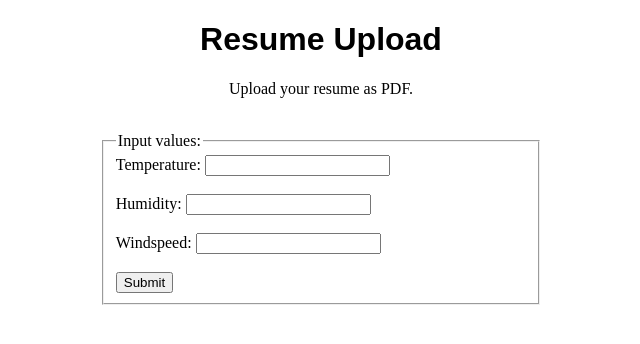
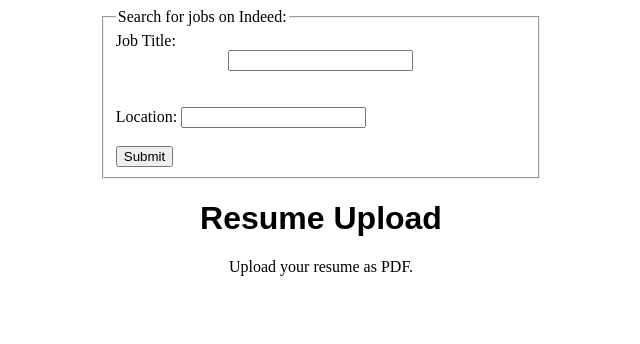
Before and after one commit to florachen0014/ResumeSurvivor, a Python web app: template templates/index.html in a window 1280 px wide. Shown: the top 344 px of the page, without its empty margins (319-959 px from the left). Run offline with Jinja, Linux system fonts and the light colour scheme; the template is opened without the code that fills it, so the values that code supplies are empty.

Commit message:
Updated app.py and index.html

```diff
--- a/app.py
+++ b/app.py
@@ -73,6 +73,8 @@
         file_url = None
     return render_template('index.html', form=form, file_url=file_url)
 
+def main():
+    return 0
 
 
 '''
--- a/templates/index.html
+++ b/templates/index.html
@@ -12,6 +12,21 @@
 	<!-- </title> -->
 </head>
 <body>
+
+<form action="{{ url_for('main') }}" method="POST">
+    <fieldset>
+        <legend>Search for jobs on Indeed:</legend>
+        Job Title:
+        <center><input name="job_title" type="text" required></center>
+        <br>
+        <br> Location:
+        <input name="location" type="text" required>
+        <br>
+        <br>
+        <input type="submit">
+    </fieldset>
+</form>
+
 <h1 style="font-family:arial;"><center>Resume Upload</center></h1>
 <p style="font-family:arial;"><center>Upload your resume as PDF.</center></p>
 <form method="POST" enctype="multipart/form-data">
@@ -24,24 +39,6 @@
 </form>
 
 <br>
-
-
-<form method="POST">
-    <fieldset>
-        <legend>Input values:</legend>
-        Temperature:
-        <input name="temperature" type="number" required>
-        <br>
-        <br> Humidity:
-        <input name="humidity" type="number" required>
-        <br>
-        <br> Windspeed:
-        <input name="windspeed" type="number" required>
-        <br>
-        <br>
-        <input type="submit">
-    </fieldset>
-</form>
 
 {% if file_url %}
 <br>
```
